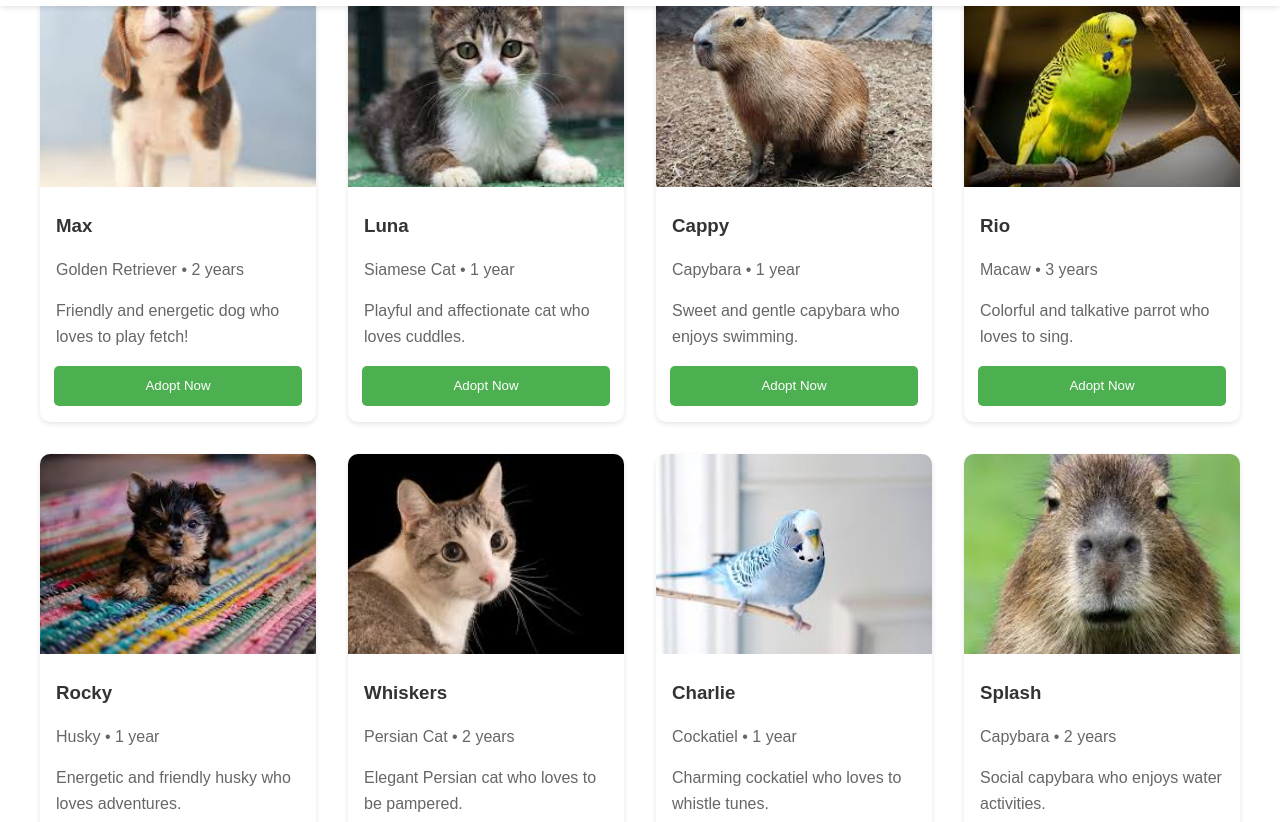
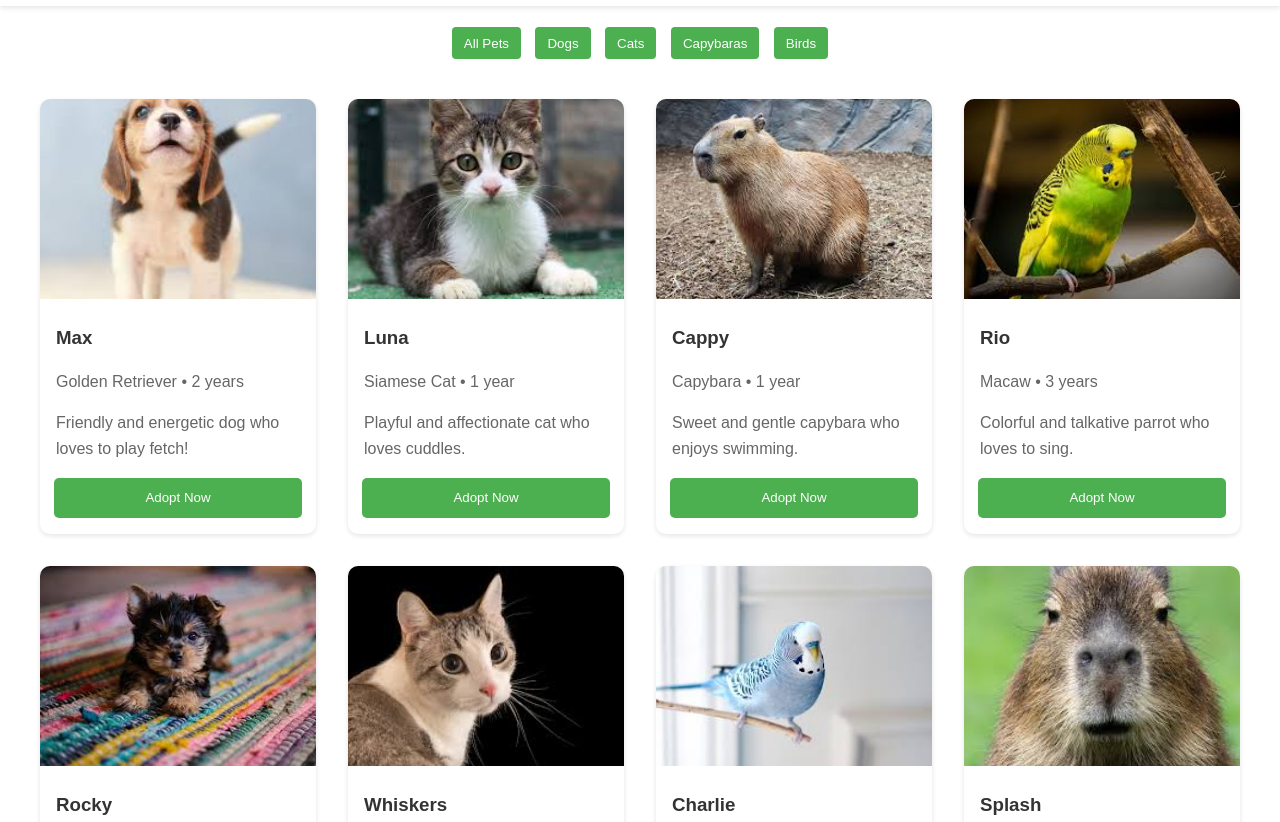
Before and after one commit to ManSina14889/Pet-Store, a plain HTML site: page pets.html in a window 1280 px wide. Shown: the part 64-886 px from the top of the page. Drawn offline with Linux system fonts and the light colour scheme.

Commit message:
Update pets.html

```diff
--- a/pets.html
+++ b/pets.html
@@ -23,6 +23,13 @@
 
     <main class="pets-container">
         <h1>Available Pets</h1>
+        <div class="filter-buttons" style="margin: 40px 0; text-align: center;">
+            <button onclick="filterPets('all')" class="filter-btn" style="margin: 0 5px; padding: 6px 12px; background-color: #4CAF50; color: white; border: none; border-radius: 4px; cursor: pointer; height: 32px;">All Pets</button>
+            <button onclick="filterPets('dog')" class="filter-btn" style="margin: 0 5px; padding: 6px 12px; background-color: #4CAF50; color: white; border: none; border-radius: 4px; cursor: pointer; height: 32px;">Dogs</button>
+            <button onclick="filterPets('cat')" class="filter-btn" style="margin: 0 5px; padding: 6px 12px; background-color: #4CAF50; color: white; border: none; border-radius: 4px; cursor: pointer; height: 32px;">Cats</button>
+            <button onclick="filterPets('capybara')" class="filter-btn" style="margin: 0 5px; padding: 6px 12px; background-color: #4CAF50; color: white; border: none; border-radius: 4px; cursor: pointer; height: 32px;">Capybaras</button>
+            <button onclick="filterPets('bird')" class="filter-btn" style="margin: 0 5px; padding: 6px 12px; background-color: #4CAF50; color: white; border: none; border-radius: 4px; cursor: pointer; height: 32px;">Birds</button>
+        </div>
         <div class="pet-grid">
             <div class="pet-card">
                 <img src="images/dog01.jpg" alt="Dog">
@@ -117,5 +124,35 @@
     </footer>
 
     <script src="script.js"></script>
+    <script>
+        function filterPets(type) {
+            const petCards = document.querySelectorAll('.pet-card');
+            petCards.forEach(card => {
+                const img = card.querySelector('img');
+                const imgSrc = img.src.toLowerCase();
+
+                if (type === 'all') {
+                    card.style.display = 'block';
+                } else {
+                    if (imgSrc.includes(type)) {
+                        card.style.display = 'block';
+                    } else {
+                        card.style.display = 'none';
+                    }
+                }
+            });
+
+            // Update active button style
+            const buttons = document.querySelectorAll('.filter-btn');
+            buttons.forEach(btn => {
+                if (btn.textContent.toLowerCase().includes(type) ||
+                    (type === 'all' && btn.textContent === 'All Pets')) {
+                    btn.style.backgroundColor = '#45a049';
+                } else {
+                    btn.style.backgroundColor = '#4CAF50';
+                }
+            });
+        }
+    </script>
 </body>
 </html>
```
